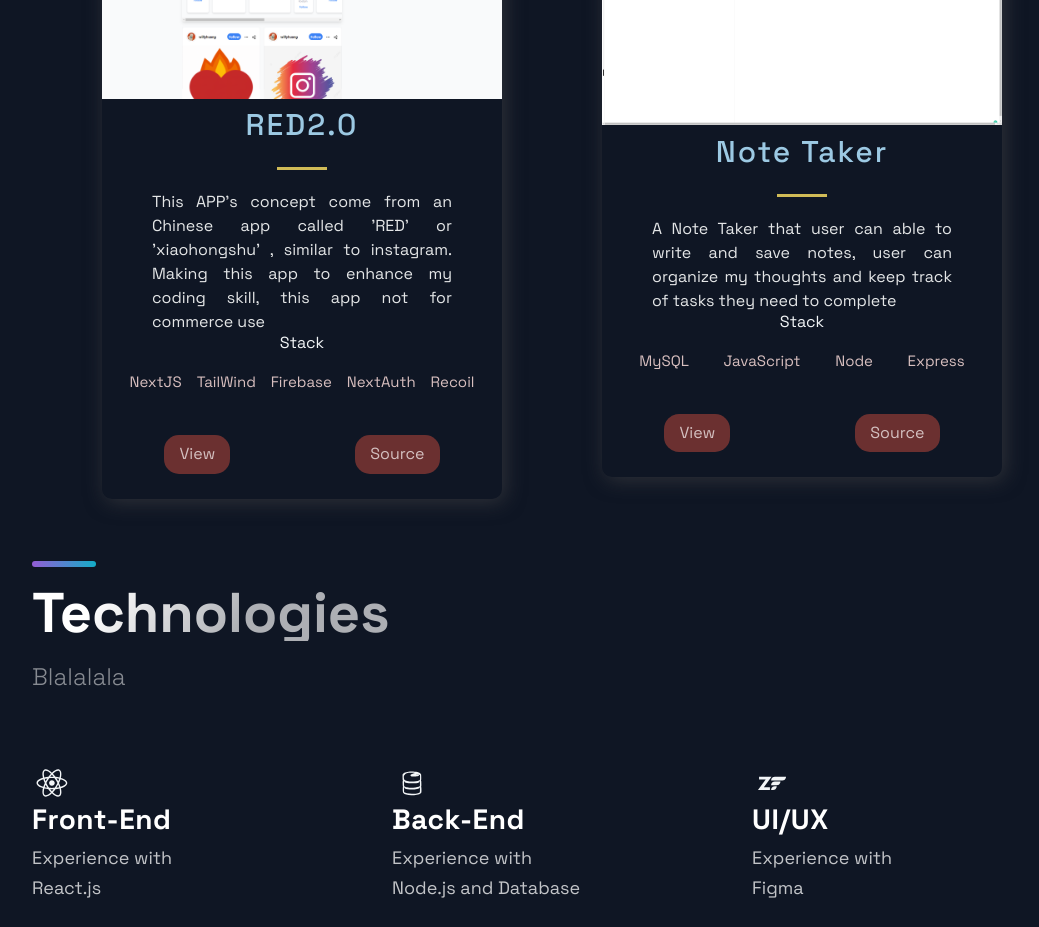
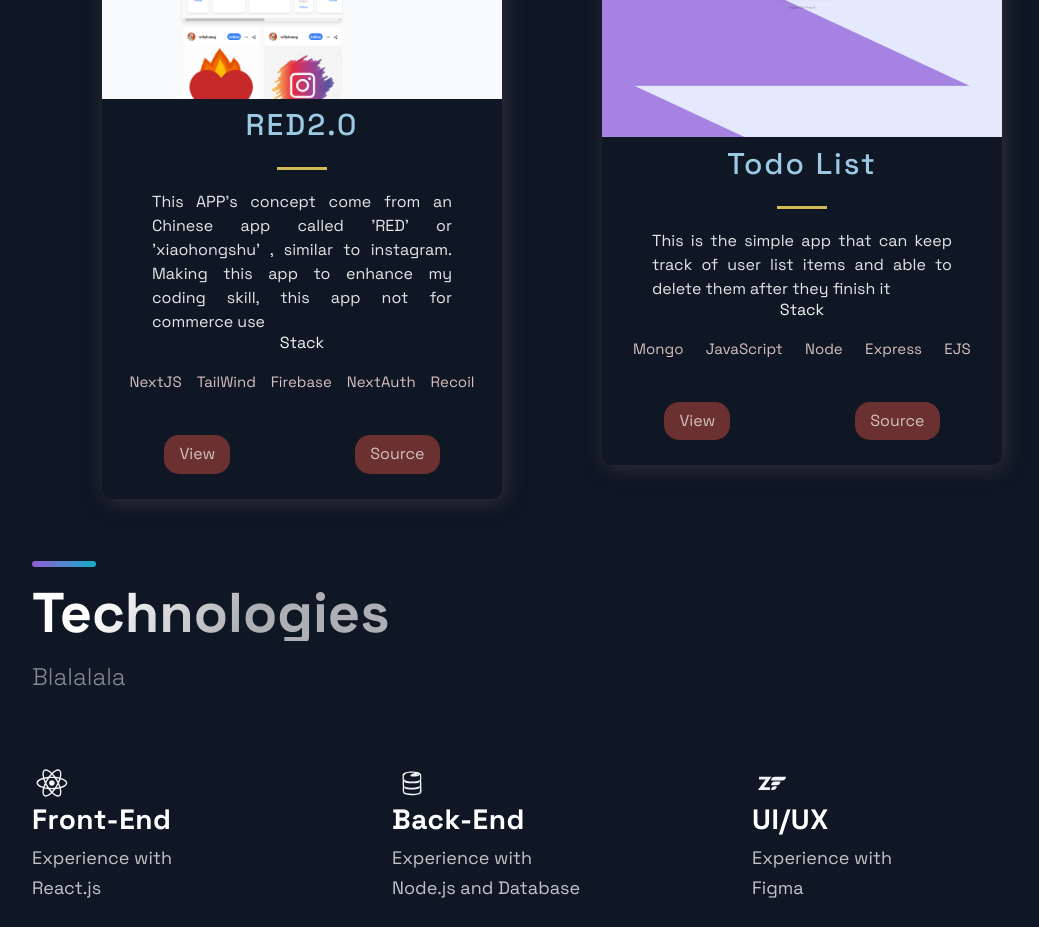
Before and after one commit to willyhuang18/Portfolio, a Next.js app: page / in a window 1280 px wide. Shown: the part 1740-2667 px from the top of the page, without its empty margins (88-1127 px from the left). Built offline with nearby package versions, Linux system fonts and the light colour scheme.

Commit message:
updating new application

```diff
--- a/src/constants/constants.js
+++ b/src/constants/constants.js
@@ -27,12 +27,12 @@ export const projects = [
     id: 2,
   },
   {
-    title: 'Note Taker',
-    description: "A Note Taker that user can able to write and save notes, user can organize my thoughts and keep track of tasks they need to complete",
+    title: 'Todo List',
+    description: "This is the simple app that can keep track of user list items and able to delete them after they finish it",
     image: '/images/4.png',
-    tags: ['MySQL', 'JavaScript','Node','Express'],
-    source: 'https://github.com/willyhuang18/Note-Taker',
-    visit: 'https://arcane-temple-53098.herokuapp.com/',
+    tags: ['Mongo', 'JavaScript','Node','Express','EJS'],
+    source: 'https://github.com/willyhuang18/Todo-list',
+    visit: 'https://damp-sands-21922.herokuapp.com/',
     id: 3,
   },
 ];
```
Also changed, not shown: public/images/4.png.
